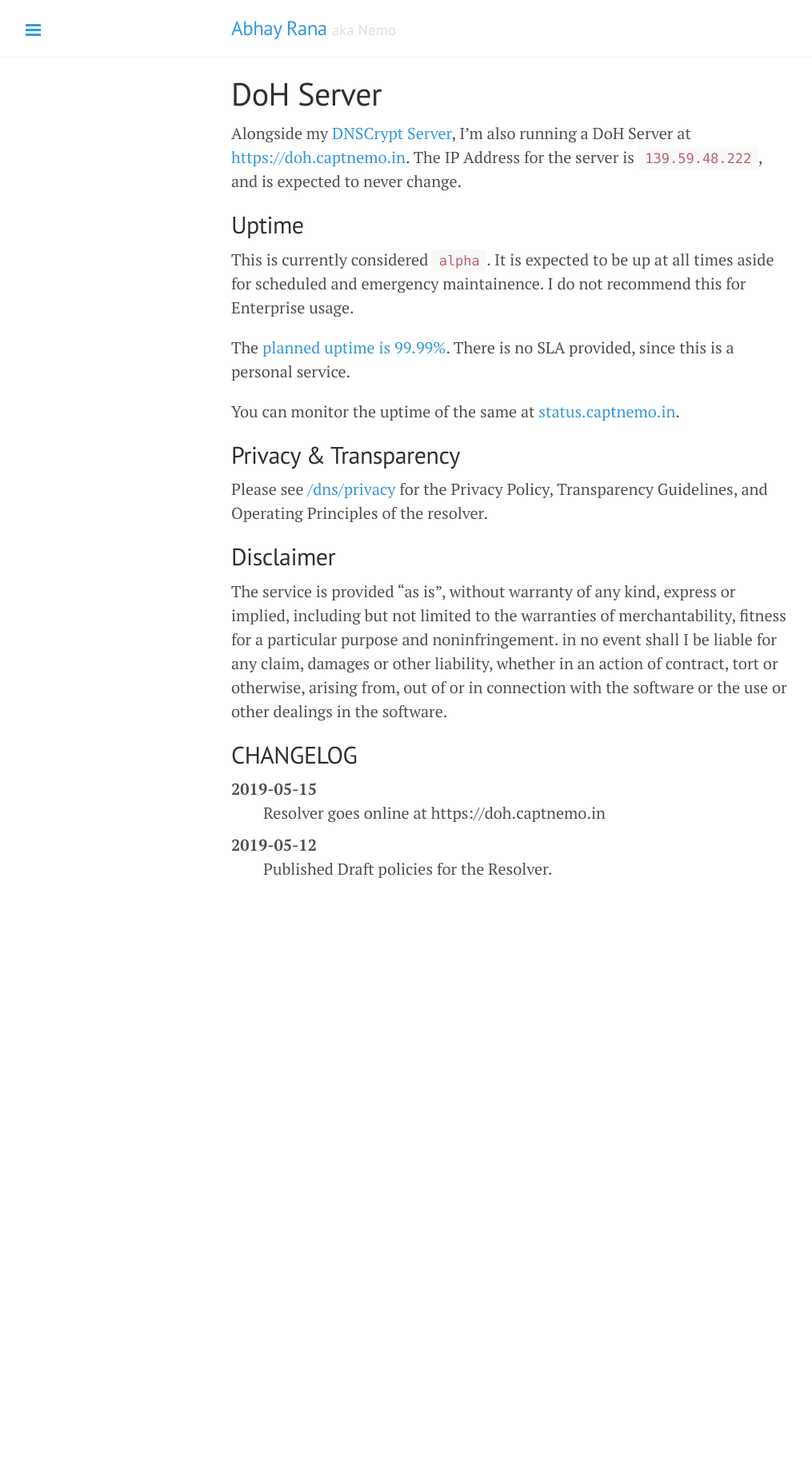
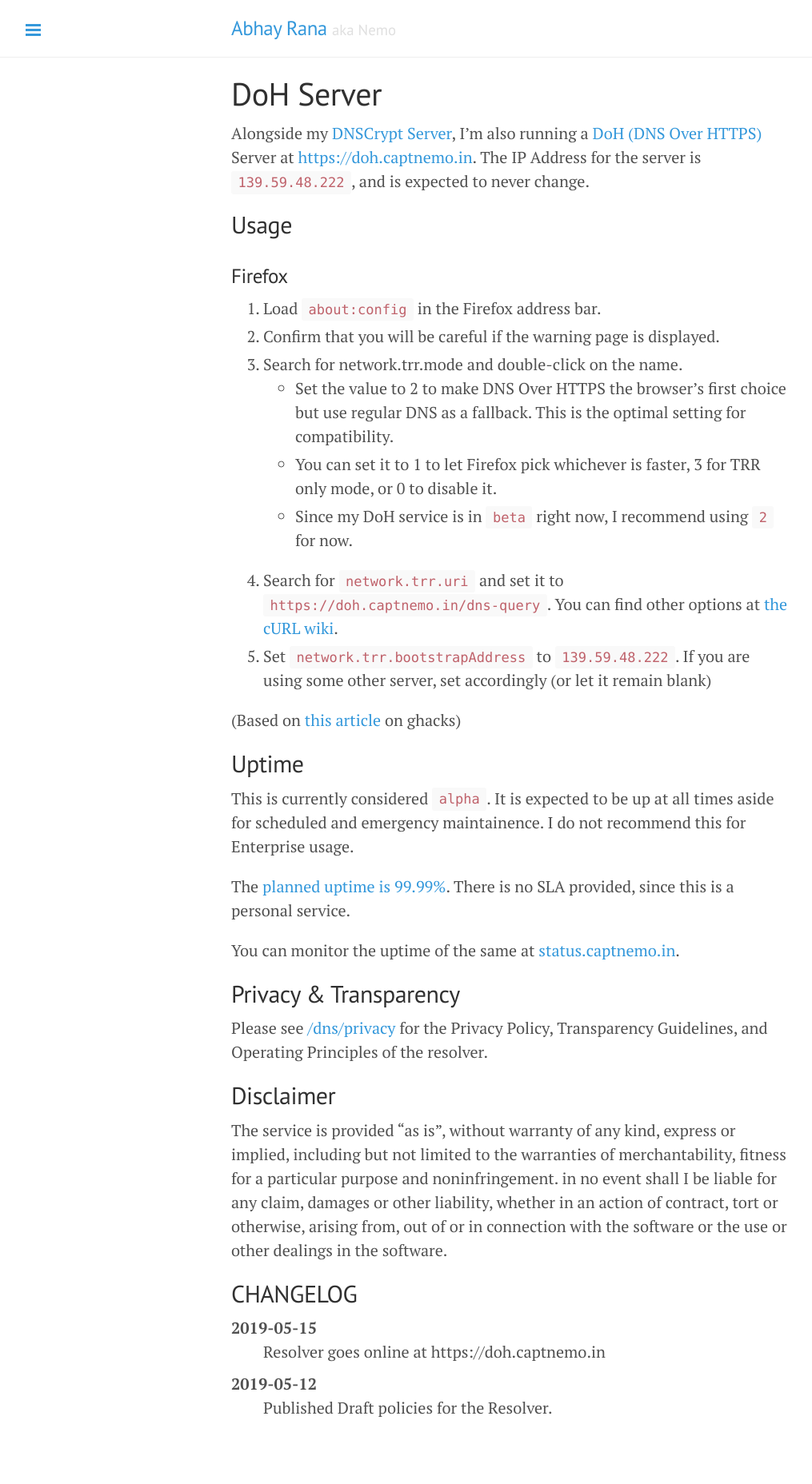
Before and after one commit to captn3m0/captn3m0.github.com, a Jekyll site: the page built from pages/doh.md, in a window 1280 px wide. Shown: the whole page at 80% size, without its empty margins (1-1016 px from the left). Built offline with Jekyll 4.4.1, drawn with Linux system fonts in a browser that asks for light colours; before the commit the page ends 1182 px from its top, so only the background shows below that.

Commit message:
Adds Usage note on DoH page

```diff
--- a/pages/doh.md
+++ b/pages/doh.md
@@ -4,7 +4,22 @@ title: DoH Server
 permalink: /doh/
 ---
 
-Alongside my [DNSCrypt Server](/dnscrypt/), I'm also running a DoH Server at <https://doh.captnemo.in>. The IP Address for the server is `139.59.48.222`, and is expected to never change.
+Alongside my [DNSCrypt Server](/dnscrypt/), I'm also running a [DoH (DNS Over HTTPS)][doh] Server at <https://doh.captnemo.in>. The IP Address for the server is `139.59.48.222`, and is expected to never change.
+
+## Usage
+
+### Firefox
+
+1.  Load `about:config` in the Firefox address bar.
+2.  Confirm that you will be careful if the warning page is displayed.
+3.  Search for network.trr.mode and double-click on the name.
+    -   Set the value to 2 to make DNS Over HTTPS the browser's first choice but use regular DNS as a fallback. This is the optimal setting for compatibility.
+    -   You can set it to 1 to let Firefox pick whichever is faster, 3 for TRR only mode, or 0 to disable it.
+    -   Since my DoH service is in `beta` right now, I recommend using `2` for now.
+4.  Search for `network.trr.uri` and set it to `https://doh.captnemo.in/dns-query`. You can find other options at [the cURL wiki](https://github.com/curl/curl/wiki/DNS-over-HTTPS).
+5.  Set `network.trr.bootstrapAddress` to `139.59.48.222`. If you are using some other server, set accordingly (or let it remain blank)
+
+(Based on [this article](https://www.ghacks.net/2018/04/02/configure-dns-over-https-in-firefox/) on ghacks)
 
 ## Uptime
 
@@ -29,3 +44,5 @@ The service is provided "as is", without warranty of any kind, express or implie
 
 2019-05-12
 : Published Draft policies for the Resolver.
+
+[doh]: https://hacks.mozilla.org/2018/05/a-cartoon-intro-to-dns-over-https/ 'A cartoon intro to DNS over HTTPS'
```
